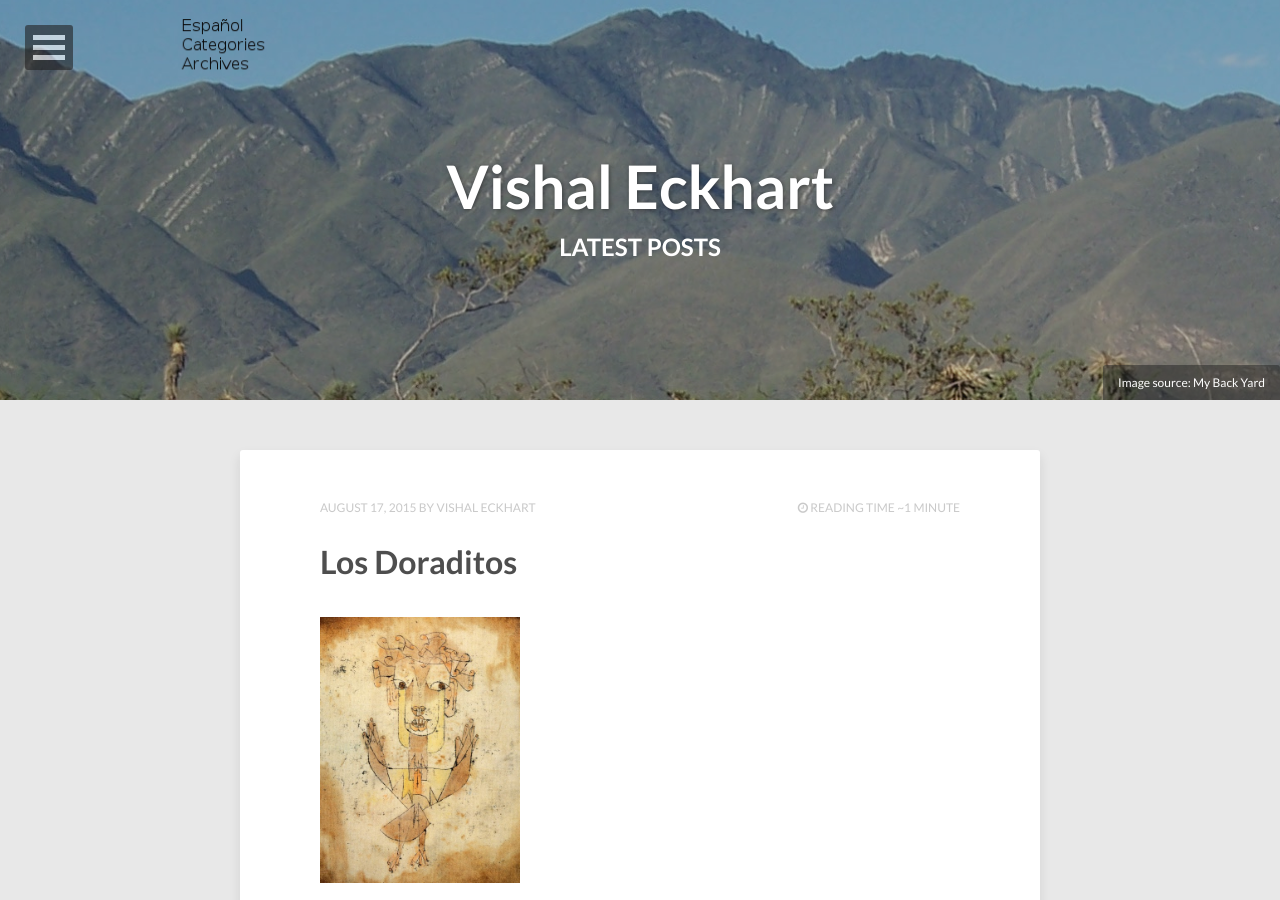
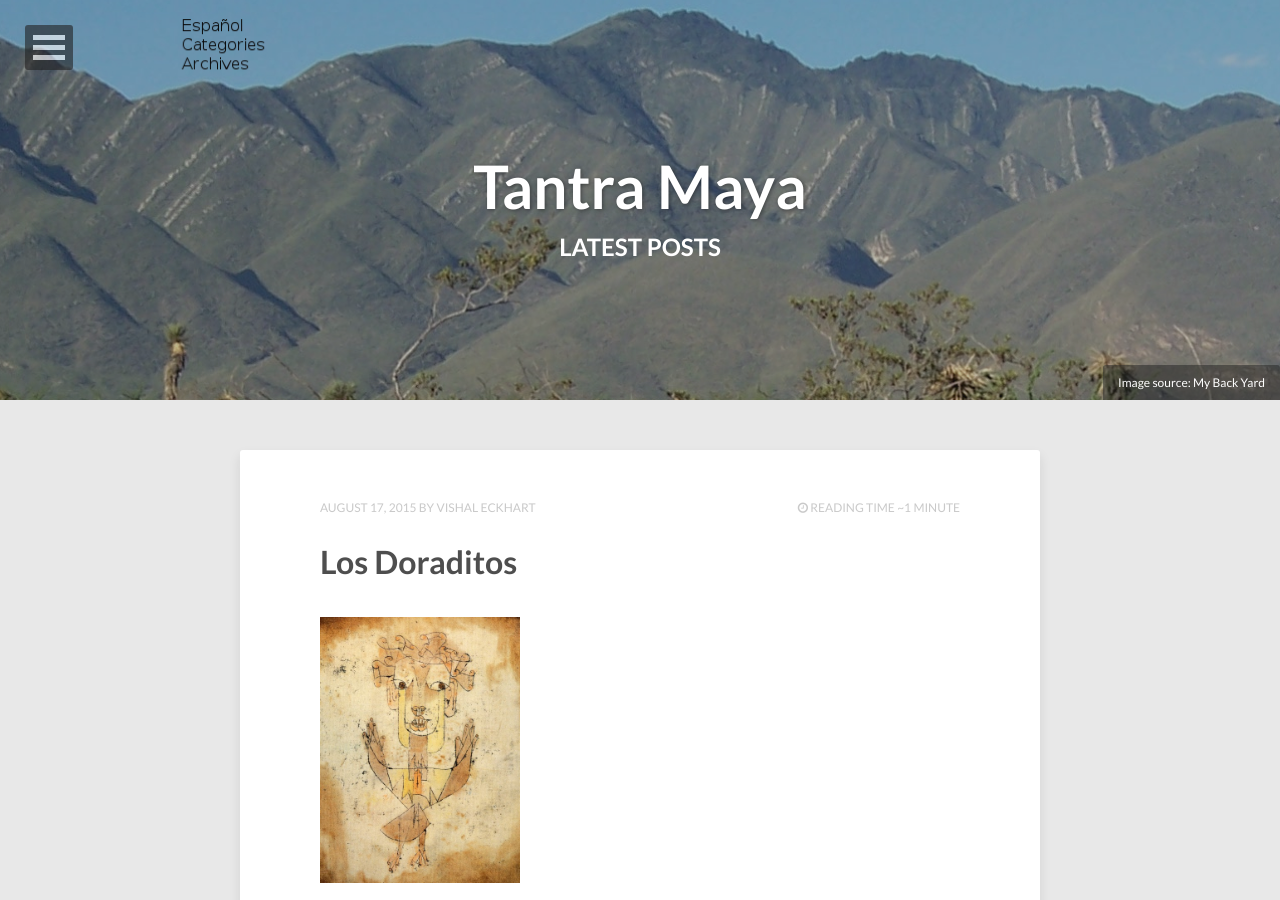
Before and after one commit to anandamurtiidiscursos/anandamurtiidiscursos.github.io, a Jekyll site: the page built from index.html, in a window 1280 px wide and 900 px high. Built offline with Jekyll 4.4.1, drawn with Linux system fonts in a browser that asks for light colours; nearby versions of some CDN libraries; the list of posts is cut into pages by our own code.

Commit message:
Updated _config.yml

```diff
--- a/_config.yml
+++ b/_config.yml
@@ -1,4 +1,4 @@
-title:            Vishal Eckhart
+title:           Tantra Maya
 description:      Tantra Maya Blog
 disqus_shortname: tantramaya
 reading_time:     true
```
